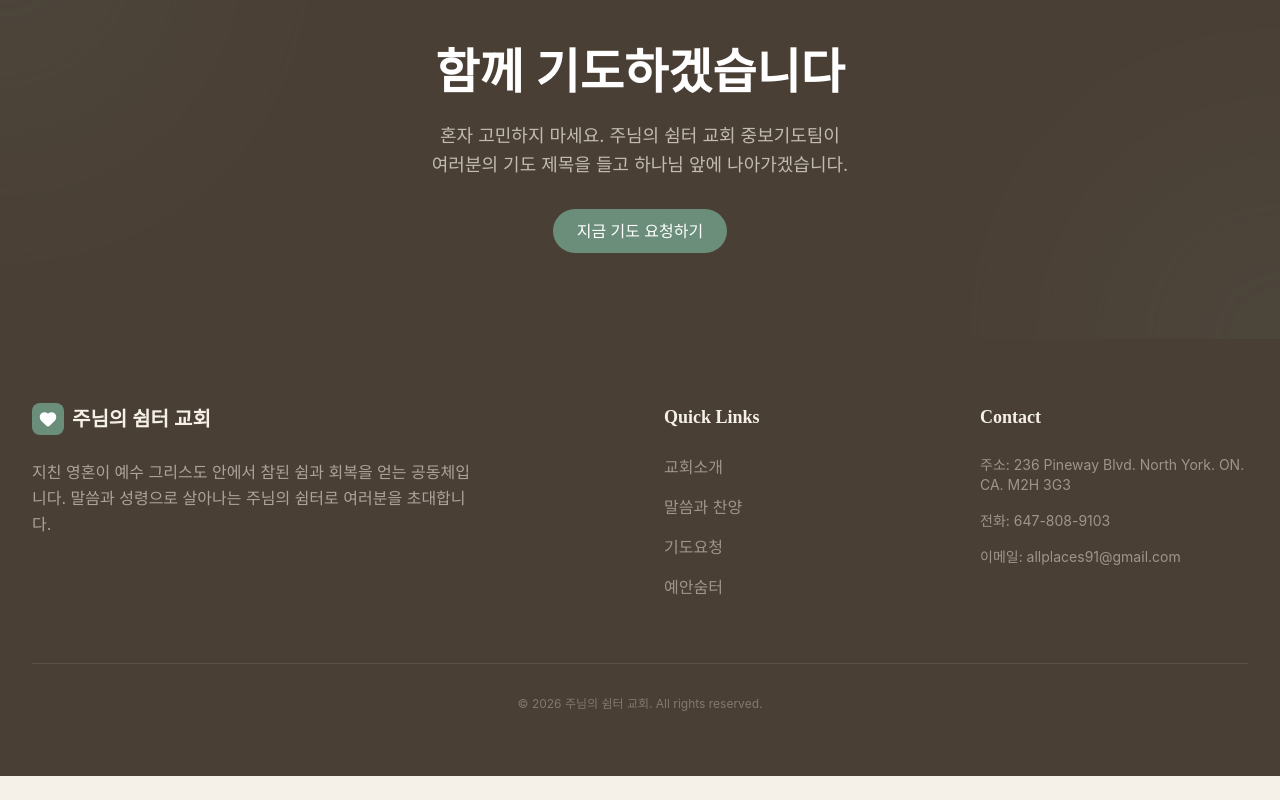
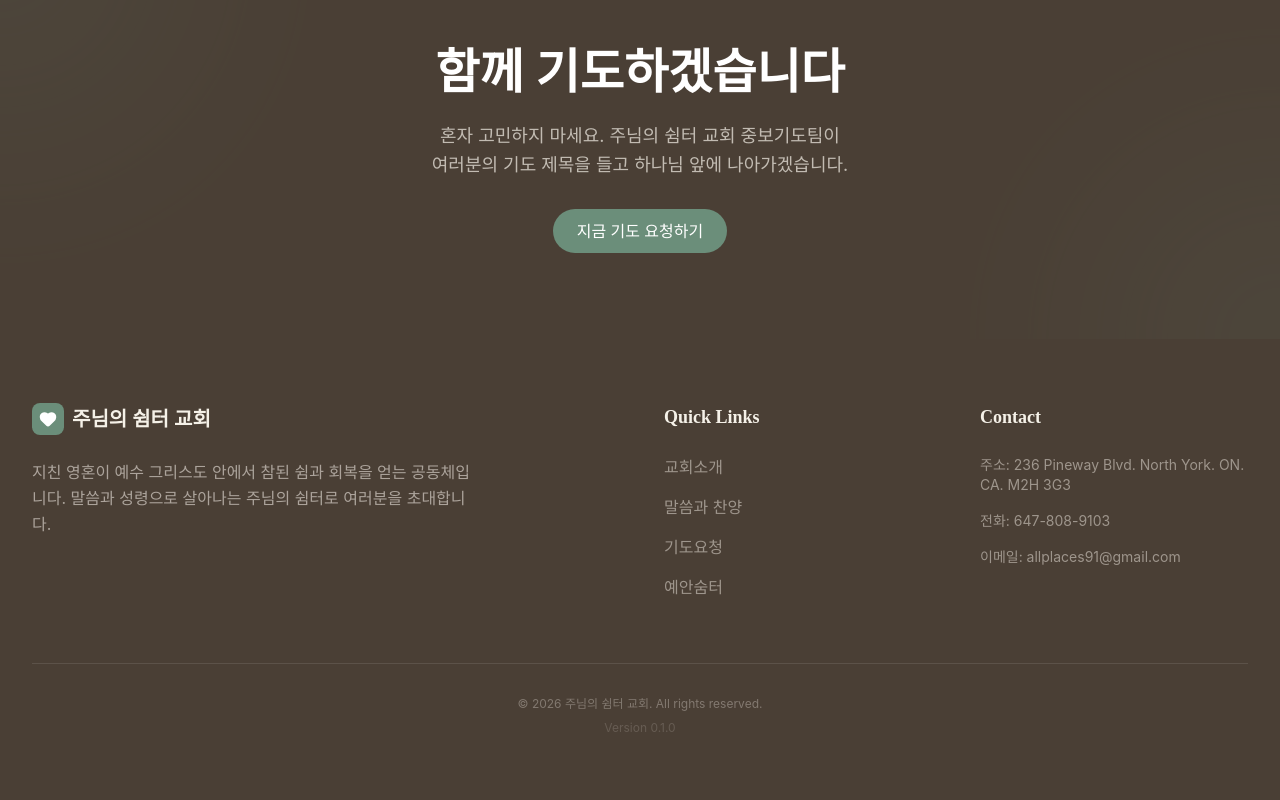
Before and after one commit to restinChrist012/restinChrist012, a React (Vite) app: page / in a window 1280 px wide. Shown: the part 2113-2913 px from the top of the page. Before the commit the page ends 2889 px from the top, so only its background shows below. Built offline with nearby package versions, Linux system fonts and the light colour scheme; no server answers; the database is empty; the HTML template or start-up script is replaced by a standard one.

Commit message:
feat: Display application version in footer
Adds the application version to the website footer for user information. This helps users identify which version of the site they are interacting with.

```diff
--- a/package.json
+++ b/package.json
@@ -1,7 +1,7 @@
 {
   "name": "react-example",
   "private": true,
-  "version": "0.0.0",
+  "version": "0.1.0",
   "type": "module",
   "scripts": {
     "dev": "vite --port=3000 --host=0.0.0.0",
--- a/src/components/Layout.tsx
+++ b/src/components/Layout.tsx
@@ -180,8 +180,9 @@ export function Layout({ children }: { children: React.ReactNode }) {
             </div>
           </div>
 
-          <div className="mt-16 pt-8 border-t border-white/10 text-center text-church-beige/40 text-xs">
-            © 2026 주님의 쉼터 교회. All rights reserved.
+          <div className="mt-16 pt-8 border-t border-white/10 text-center text-church-beige/40 text-xs flex flex-col gap-2">
+            <div>© 2026 주님의 쉼터 교회. All rights reserved.</div>
+            <div className="opacity-50">Version 0.1.0</div>
           </div>
         </div>
       </footer>
```
